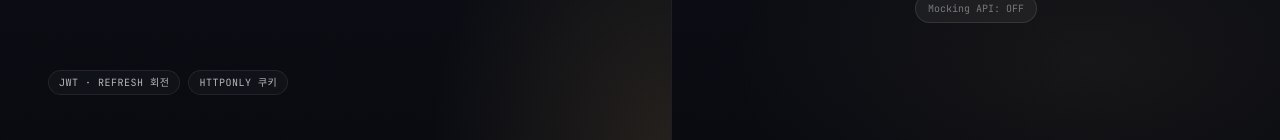
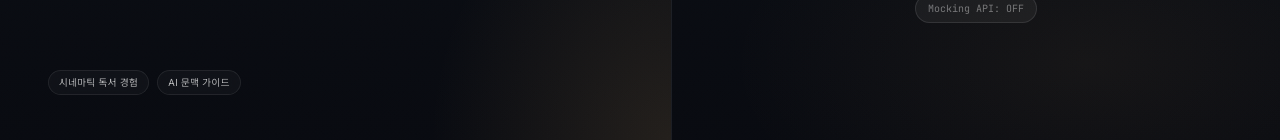
Before and after one commit to BookTown/BookTown-Frontend-V2, a React (Vite) app: page /login in a window 1280 px wide. Shown: the part 657-797 px from the top of the page. Built offline with nearby package versions, Linux system fonts and the light colour scheme; no server answers.

Commit message:
🎨 style(design): 메인 화면 비기술적 배지 교체 및 한글 세리프 글꼴(Noto Serif KR) 적용 [#3]

```diff
--- a/src/index.css
+++ b/src/index.css
@@ -1,8 +1,9 @@
+@import url('https://fonts.googleapis.com/css2?family=Noto+Serif+KR:wght@300;400;500;600;700;900&display=swap');
 @import "tailwindcss";
 
 @theme {
-  --font-display: "Instrument Serif", serif;
-  --font-serif: "Fraunces", "Instrument Serif", serif;
+  --font-display: "Instrument Serif", "Noto Serif KR", serif;
+  --font-serif: "Fraunces", "Instrument Serif", "Noto Serif KR", serif;
   --font-sans: "Pretendard Variable", system-ui, sans-serif;
   --font-mono: "JetBrains Mono", ui-monospace, monospace;
 
--- a/src/pages/Login.tsx
+++ b/src/pages/Login.tsx
@@ -241,11 +241,11 @@ export const Login: React.FC = () => {
             </p>
           </div>
           <div className="relative z-10 mt-auto flex items-center gap-2">
-            <span className="text-[10px] glass-soft rounded-full px-2.5 py-1 text-white/70 font-mono uppercase tracking-wider">
-              JWT · Refresh 회전
+            <span className="text-[10px] glass-soft rounded-full px-2.5 py-1 text-white/70 tracking-wider">
+              시네마틱 독서 경험
             </span>
-            <span className="text-[10px] glass-soft rounded-full px-2.5 py-1 text-white/70 font-mono uppercase tracking-wider">
-              HttpOnly 쿠키
+            <span className="text-[10px] glass-soft rounded-full px-2.5 py-1 text-white/70 tracking-wider">
+              AI 문맥 가이드
             </span>
           </div>
           {/* floating covers */}
--- a/src/pages/Signup.tsx
+++ b/src/pages/Signup.tsx
@@ -268,11 +268,11 @@ export const Signup: React.FC = () => {
             </p>
           </div>
           <div className="relative z-10 mt-auto flex items-center gap-2">
-            <span className="text-[10px] glass-soft rounded-full px-2.5 py-1 text-white/70 font-mono uppercase tracking-wider">
-              JWT · Refresh 회전
+            <span className="text-[10px] glass-soft rounded-full px-2.5 py-1 text-white/70 tracking-wider">
+              시네마틱 독서 경험
             </span>
-            <span className="text-[10px] glass-soft rounded-full px-2.5 py-1 text-white/70 font-mono uppercase tracking-wider">
-              HttpOnly 쿠키
+            <span className="text-[10px] glass-soft rounded-full px-2.5 py-1 text-white/70 tracking-wider">
+              AI 문맥 가이드
             </span>
           </div>
           {/* floating covers */}
```
